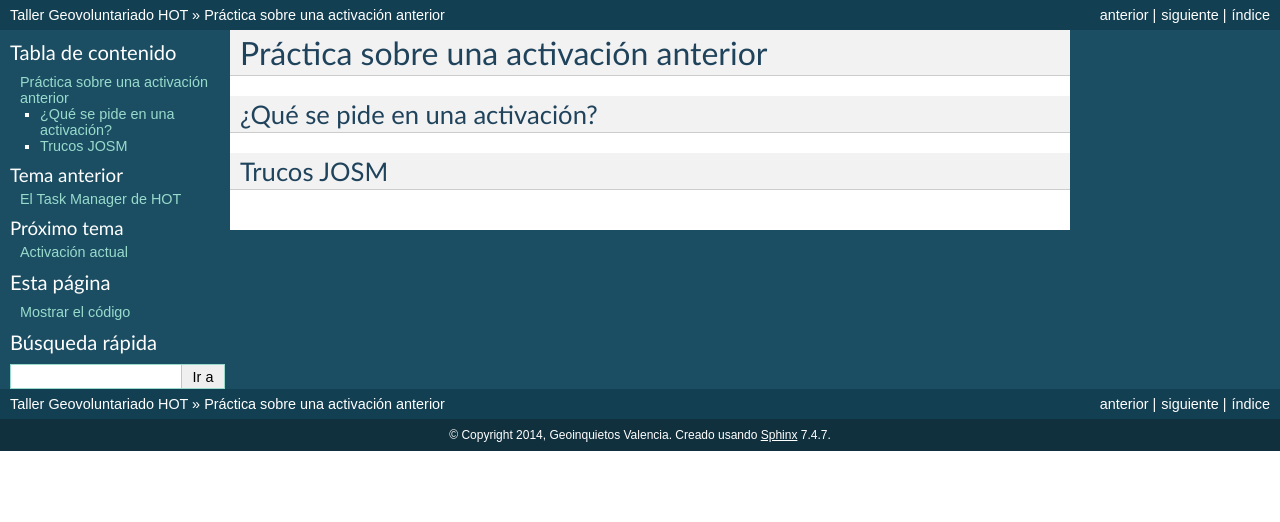
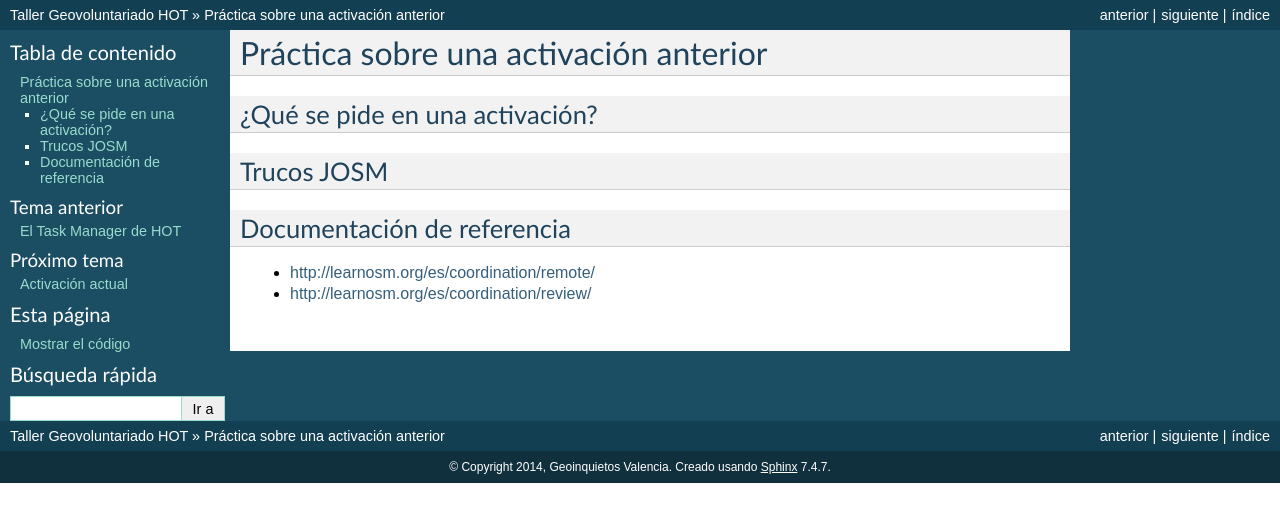
Before and after one commit to geoinquietosvlc/geovoluntariado-hot-workshop, a Sphinx documentation site: the page built from source/030_practica_workflow.rst, in a window 1280 px wide. Shown: the top 522 px of the page. Built offline with Sphinx 7.4.7, drawn with Linux system fonts in a browser that asks for light colours; formulas are drawn with MathJax 3.

Commit message:
Adding references for the future text

```diff
--- a/source/020_taskmanager.rst
+++ b/source/020_taskmanager.rst
@@ -18,3 +18,9 @@ Crear activaciones
 ==================
 
 .. Cuando ocurre un evento ¿como solicito una activación?
+
+
+Documentación de referencia
+===========================
+
+* http://learnosm.org/en/coordination/tasking-manager/
--- a/source/030_practica_workflow.rst
+++ b/source/030_practica_workflow.rst
@@ -10,3 +10,9 @@ Práctica sobre una activación anterior
 
 Trucos JOSM
 ===========
+
+Documentación de referencia
+===========================
+
+* http://learnosm.org/es/coordination/remote/
+* http://learnosm.org/es/coordination/review/
--- a/source/050_mapping_parties_hot.rst
+++ b/source/050_mapping_parties_hot.rst
@@ -15,3 +15,5 @@ Difusión
 
 Documentación de referencia
 ===========================
+
+* http://wiki.openstreetmap.org/wiki/Mapping_Weekend_Howto
```
